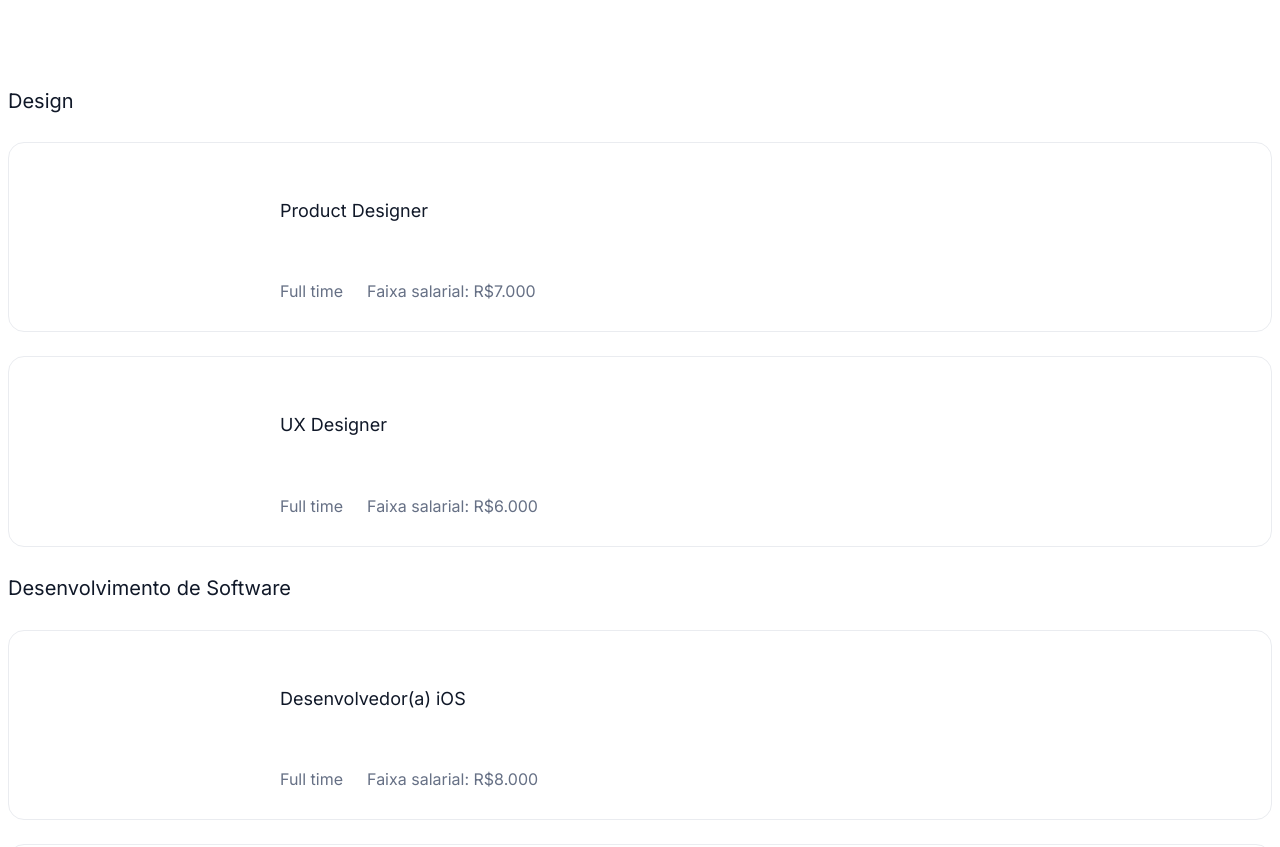
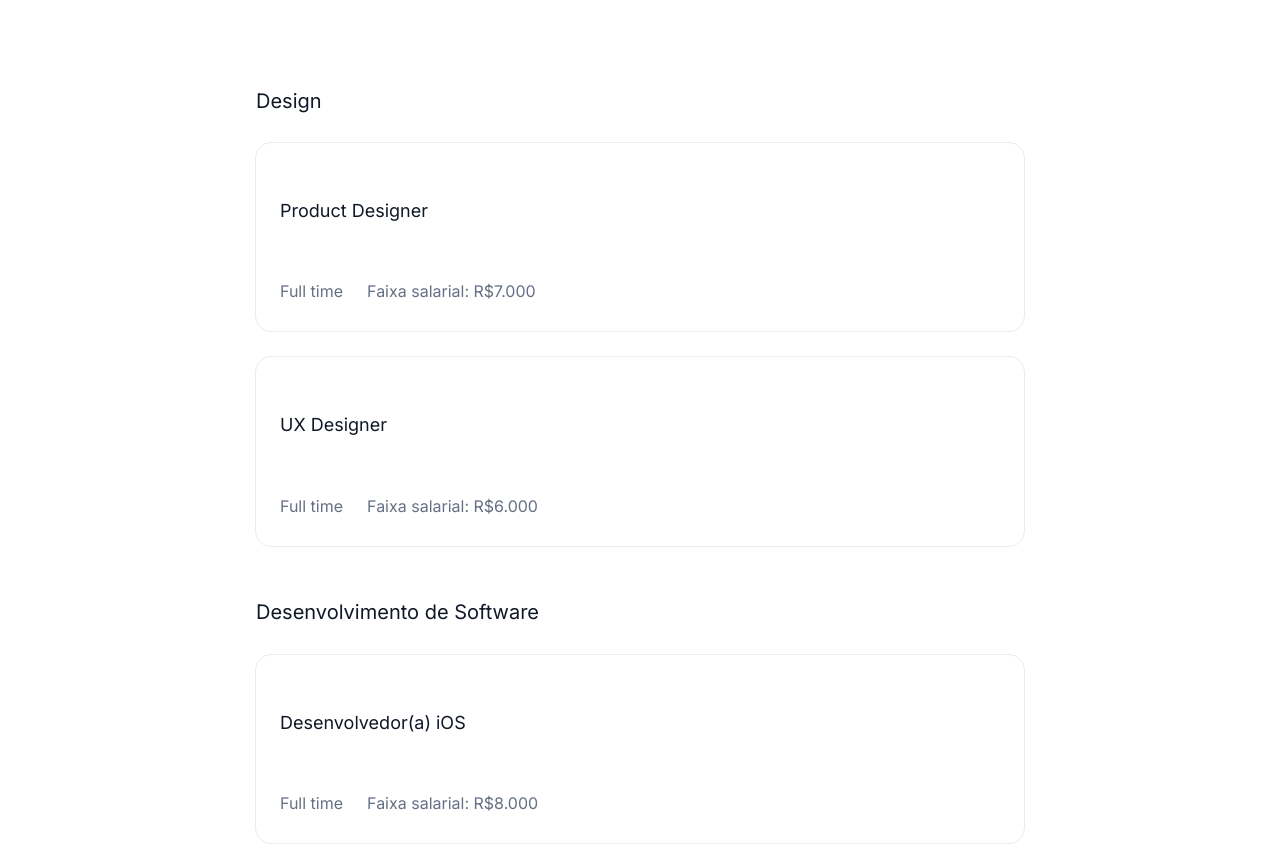
Before and after one commit to laurachristi1/Site-Optimus-Tech, a plain HTML site: page index.html in a window 1280 px wide. Shown: the part 1529-2376 px from the top of the page. Drawn offline with Linux system fonts and the light colour scheme.

Commit message:
Update cargoParaAsVagas.css

```diff
--- a/css/cargoParaAsVagas.css
+++ b/css/cargoParaAsVagas.css
@@ -1,4 +1,4 @@
-.cargoParaVaga{
+.cargoParaVagas{
     display: flex;
     flex-direction: column;
     align-items: center;
```
